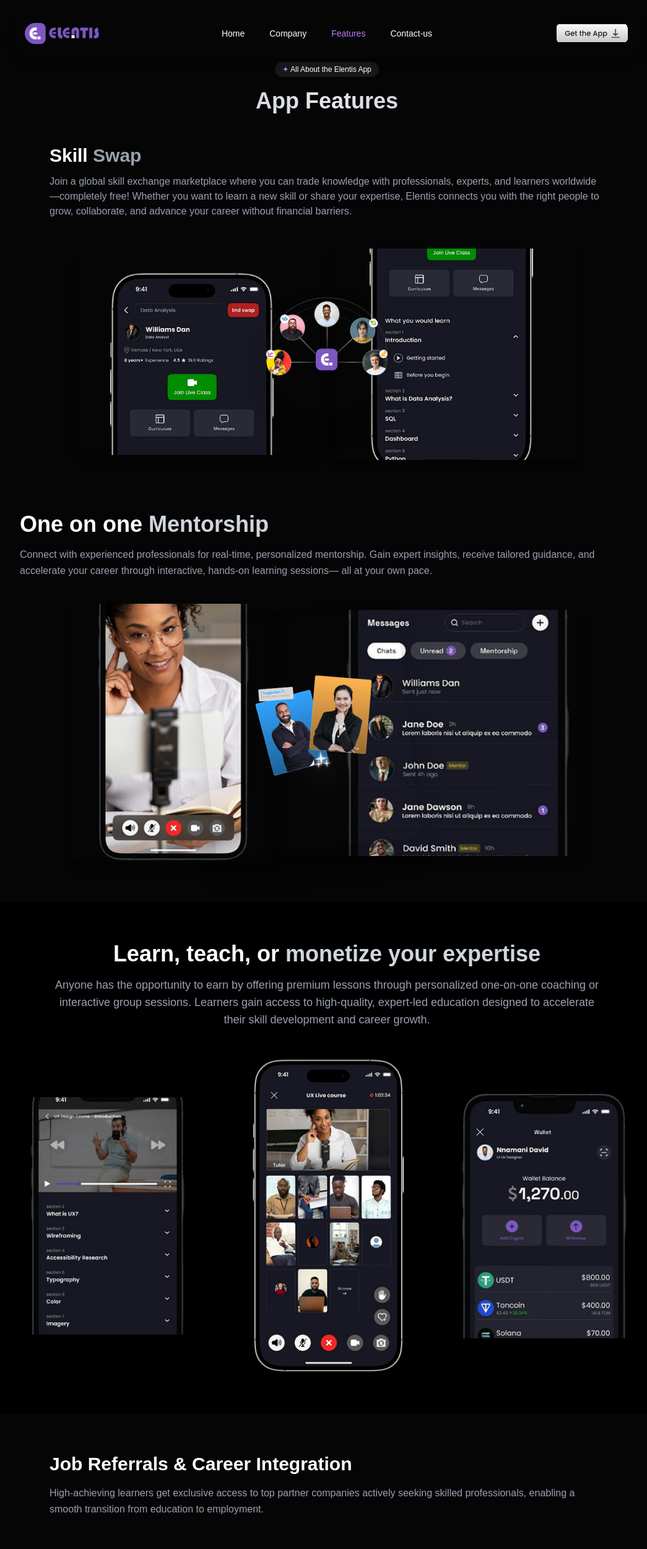
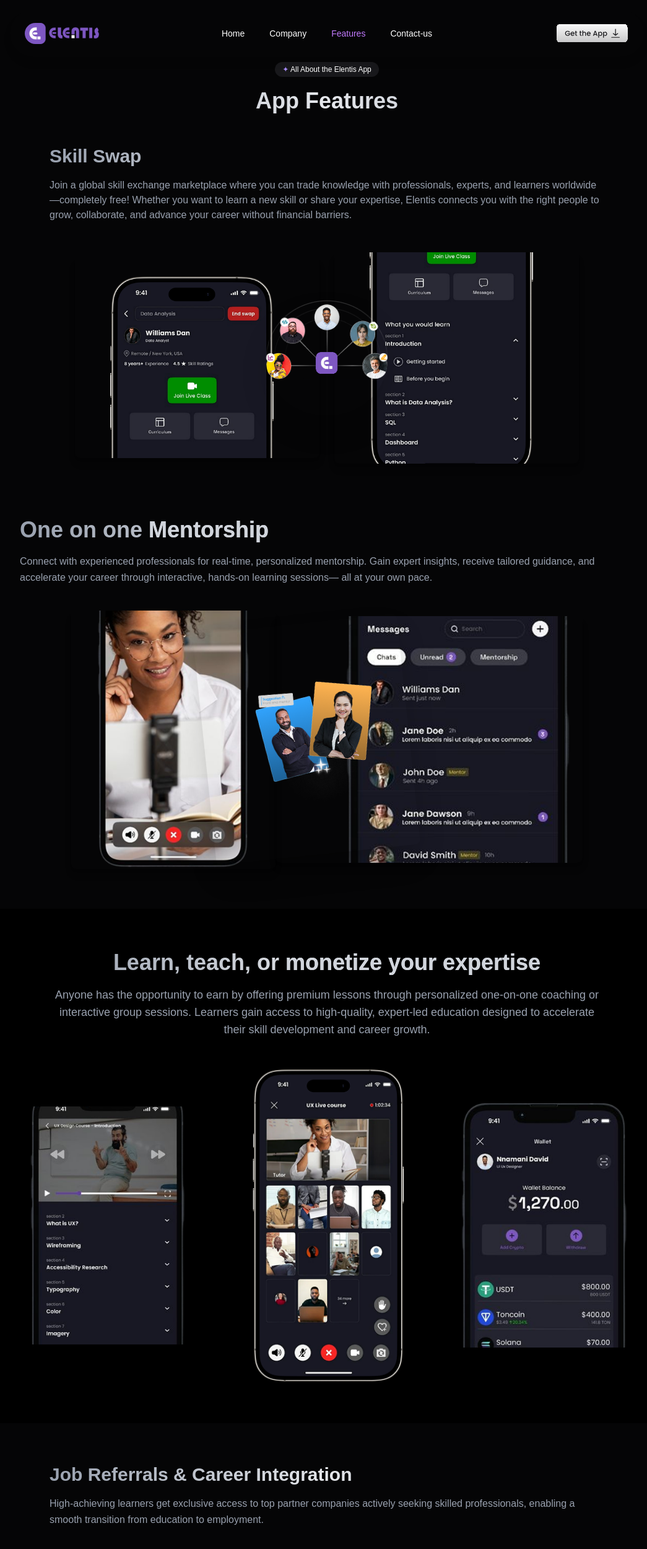
Before and after one commit to Kazutech1/eleatis, a React (Vite) app: page /features in a window 1280 px wide. Shown: the top 2499 px of the page at 62% size, without its empty margins (112-1157 px from the left). Built offline with nearby package versions, Linux system fonts and the light colour scheme.

Commit message:
i don tire

```diff
--- a/src/components/Bottomheader.jsx
+++ b/src/components/Bottomheader.jsx
@@ -73,7 +73,7 @@ const Bottomheader = () => {
         />
 
         {/* Main Content */}
-        <div className="relative z-10 flex flex-col md:flex-row items-center max-w-6xl w-full gap-8">
+        <div className="relative z-10 flex flex-col md:flex-row  items-center max-w-6xl w-full  gap-8">
           {/* Left Side (Text & QR) */}
           <motion.div
             className="flex-1"
@@ -90,13 +90,16 @@ const Bottomheader = () => {
             }}
           >
             {/* Small Badge */}
+            <div className='flex justify-center'>
             <motion.p
-              className="text-xs bg-[#18181b] inline-block px-3 py-1 rounded-full mb-4"
+              className="text-xs inline-block bg-[#18181b] text-center  px-3 py-2 rounded-full mb-4"
               variants={textVariants}
             >
               <span className="text-[#a78bfa]">✦</span> Start learning{' '}
               <span className="text-[#a78bfa]">with Elentis</span>
             </motion.p>
+
+            </div>
 
             {/* Title */}
             <motion.h1
--- a/src/components/FeaturedSection.jsx
+++ b/src/components/FeaturedSection.jsx
@@ -23,7 +23,7 @@ const FeaturedSection = ({ features }) => {
     <section className="text-white py-16 px-6 md:px-16">
       {/* Section Title */}
       <motion.h2
-        className="text-4xl w-full text-center font-bold mb-12"
+        className="text-4xl w-full text-center font-bold mb-12  leading-tight  bg-gradient-to-r from-gray-400 via-gray-200 to-gray-400 bg-clip-text text-transparent"
         initial={{ opacity: 0, y: -20 }}
         animate={{ opacity: 1, y: 0, transition: { duration: 0.8, ease: "easeOut" } }}
       >
--- a/src/components/First.jsx
+++ b/src/components/First.jsx
@@ -70,10 +70,10 @@ const First = () => {
         animate={isInView ? "visible" : "hidden"}
       >
         <motion.h3
-          className="text-2xl md:text-3xl font-semibold"
+          className="text-2xl md:text-3xl font-semibold  leading-tight mb-4 bg-gradient-to-r from-gray-400 via-gray-200 to-gray-400 bg-clip-text text-transparent"
           variants={headerItemVariants}
         >
-          Skill <span className="text-gray-400">Swap</span>
+          Skill Swap
         </motion.h3>
         <motion.p
           className="text-gray-400 mt-3"
--- a/src/components/Fourth.jsx
+++ b/src/components/Fourth.jsx
@@ -14,7 +14,7 @@ const Fourth = () => {
         viewport={{ once: true, margin: "-50px" }}
         className="max-w-4xl mx-auto text-center md:text-left"
       >
-        <h2 className="text-2xl md:text-3xl font-bold">
+        <h2 className="text-2xl md:text-3xl font-bold leading-tight mb-4 bg-gradient-to-r from-gray-400 via-gray-200 to-gray-400 bg-clip-text text-transparent">
           Job Referrals &amp; Career Integration
         </h2>
         <p className="text-gray-400 mt-4 text-sm md:text-base leading-relaxed">
--- a/src/components/NewsletterSection.jsx
+++ b/src/components/NewsletterSection.jsx
@@ -27,7 +27,7 @@ const NewsletterSection = () => {
       >
         {/* Title */}
         <motion.h2
-          className="text-3xl md:text-4xl font-bold"
+          className="text-3xl md:text-4xl font-bold leading-tight mb-4 bg-gradient-to-r from-gray-400 via-gray-200 to-gray-400 bg-clip-text text-transparent"
           variants={textVariants}
         >
           Stay Ahead in Learning &amp; Web3 Innovation!
--- a/src/components/Second.jsx
+++ b/src/components/Second.jsx
@@ -45,7 +45,7 @@ const Second = () => {
         animate={isInView ? "visible" : "hidden"}
       >
         <motion.h2
-          className="text-3xl md:text-4xl font-semibold"
+          className="text-3xl md:text-4xl font-semibold leading-tight mb-4 bg-gradient-to-r from-gray-400 via-gray-200 to-gray-400 bg-clip-text text-transparent"
           variants={headerItemVariants}
         >
           One on one <span className="text-gray-300">Mentorship</span>
--- a/src/components/TeamSection.jsx
+++ b/src/components/TeamSection.jsx
@@ -32,7 +32,7 @@ const TeamSection = ({ teamMembers }) => {
   };
 
   return (
-    <section className="relative bg-black text-white  px-4 overflow-hidden">
+    <section className="relative bg-black text-white py-5  px-4 overflow-hidden">
       {/* Glowing Background */}
       <motion.div
         className="absolute inset-0 pointer-events-none"
@@ -58,7 +58,7 @@ const TeamSection = ({ teamMembers }) => {
           Who are we?
         </motion.button>
         <motion.h2
-          className="text-3xl font-bold"
+          className="text-3xl font-bold leading-tight mb-4 bg-gradient-to-r from-gray-400 via-gray-200 to-gray-400 bg-clip-text text-transparent"
           variants={headerItemVariants}
         >
           Meet The Team
--- a/src/components/Third.jsx
+++ b/src/components/Third.jsx
@@ -39,7 +39,7 @@ const Third = () => {
         viewport={{ once: true, margin: "-50px" }}
         className="max-w-4xl mx-auto text-center"
       >
-        <h2 className="text-3xl md:text-4xl font-bold">
+        <h2 className="text-2xl md:text-4xl font-semibold leading-tight mb-4 bg-gradient-to-r from-gray-400 via-gray-200 to-gray-400 bg-clip-text text-transparent">
           Learn, teach, or <span className="text-gray-300">monetize your expertise</span>
         </h2>
         <p className="mt-4 text-gray-400 text-lg">
--- a/src/components/WhyChooseSection.jsx
+++ b/src/components/WhyChooseSection.jsx
@@ -65,7 +65,7 @@ const WhyChooseSection = () => {
         initial={{ opacity: 0, y: -20 }}
         animate={isInView ? { opacity: 1, y: 0 } : {}}
         transition={{ delay: 0.2, duration: 0.6 }}
-        className="text-3xl font-bold mb-12 text-white"
+        className="text-3xl  mb-12  font-bold leading-tight  bg-gradient-to-r from-gray-400 via-gray-200 to-gray-400 bg-clip-text text-transparent"
       >
         Why Choose Elentis?
       </motion.h2>
```
